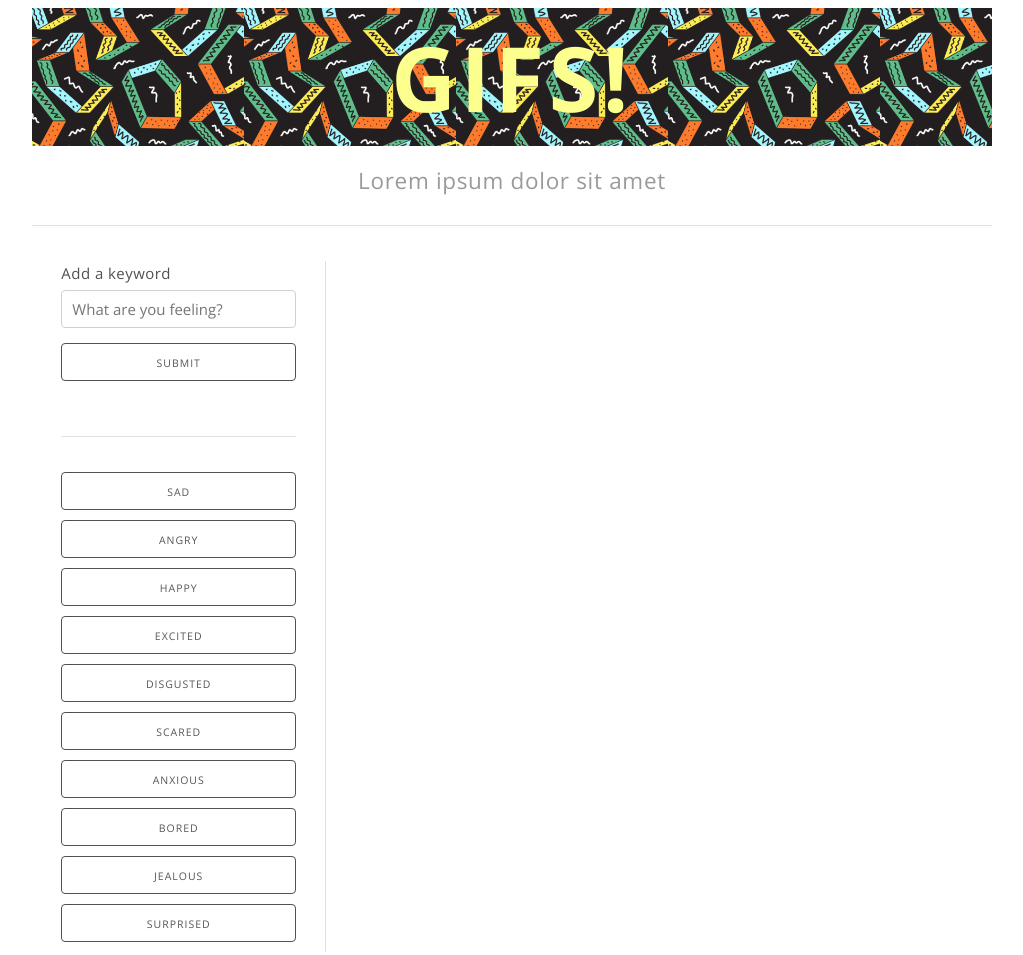
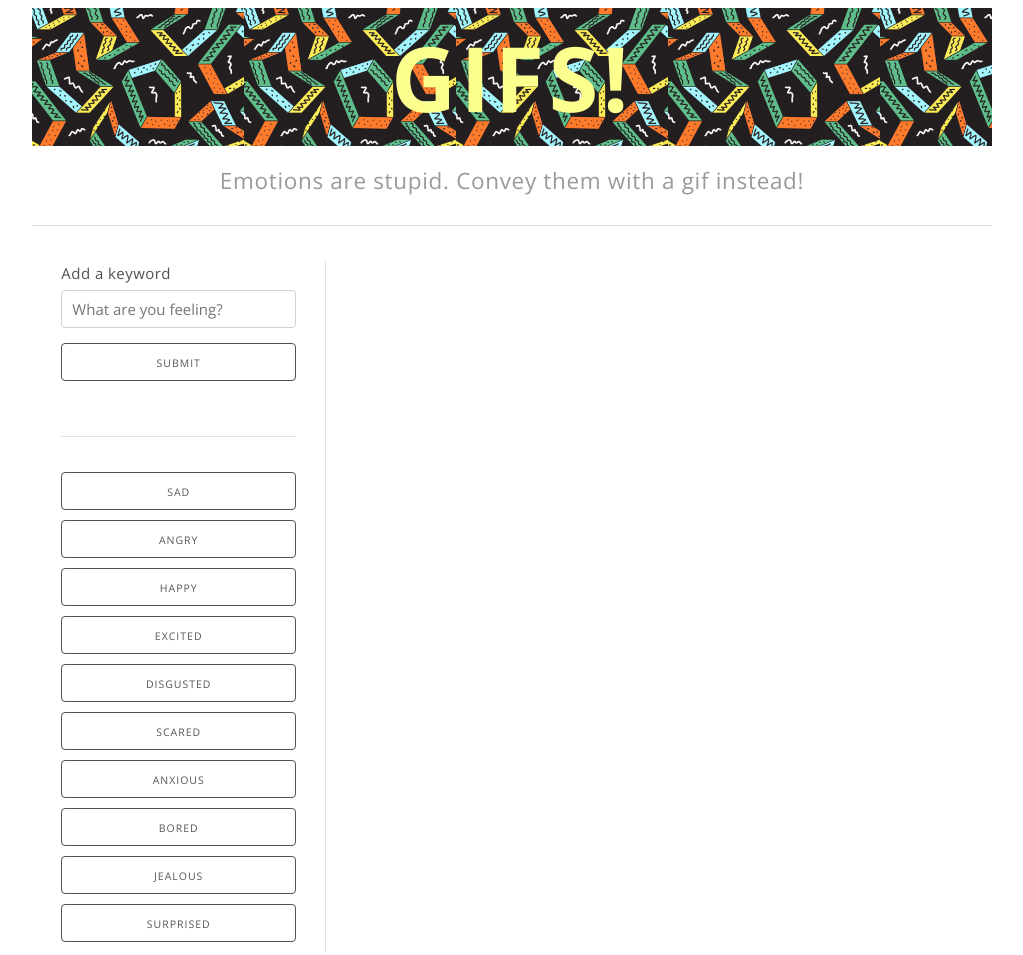
Before and after one commit to dillonschultz93/GifAPI, a plain HTML site: page index.html in a window 1280 px wide. Shown: the whole page, without its empty margins (128-1151 px from the left). Drawn offline with nearby package versions, Linux system fonts and the light colour scheme.

Commit message:
Created a subtitle message

```diff
--- a/index.html
+++ b/index.html
@@ -29,7 +29,7 @@
     <div class="row">
       <div class="twelve columns">
         <h1 class="title">GIFS!</h1>
-        <h3 class="subtitle">Lorem ipsum dolor sit amet</h3>
+        <h3 class="subtitle">Emotions are stupid. Convey them with a gif instead!</h3>
         <hr>
       </div>
     </div>
```
